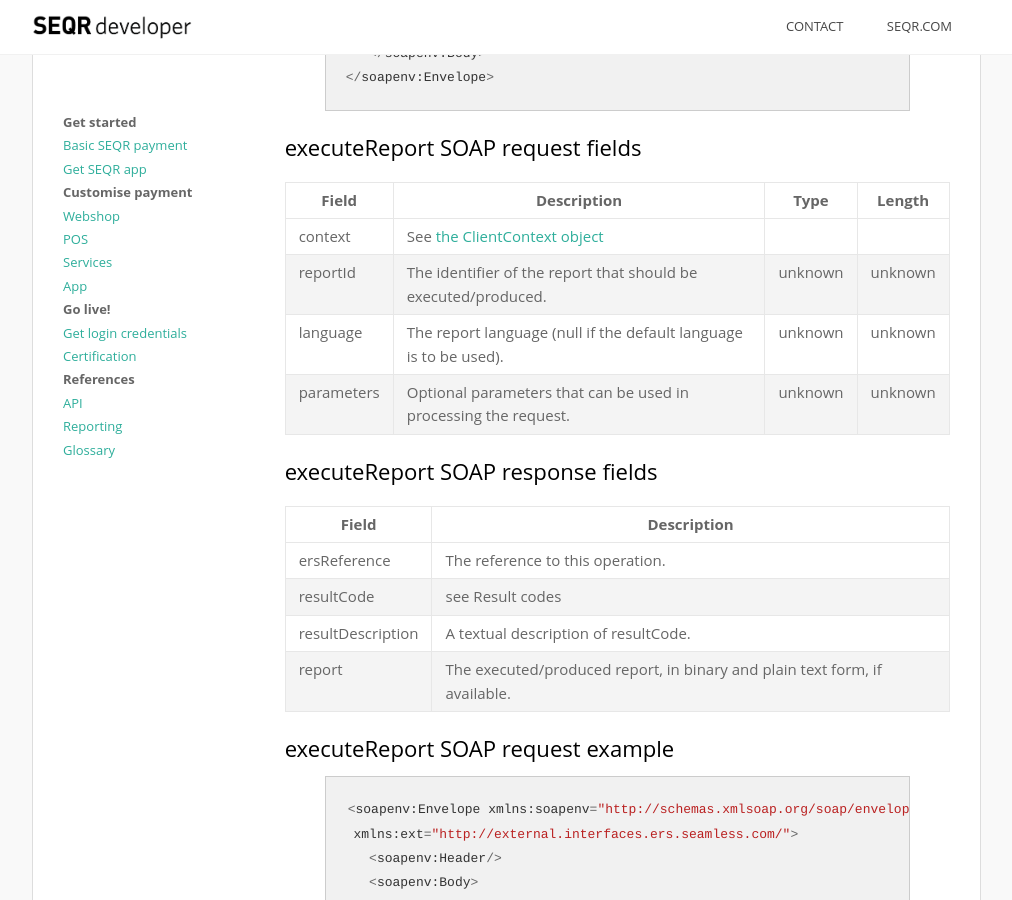
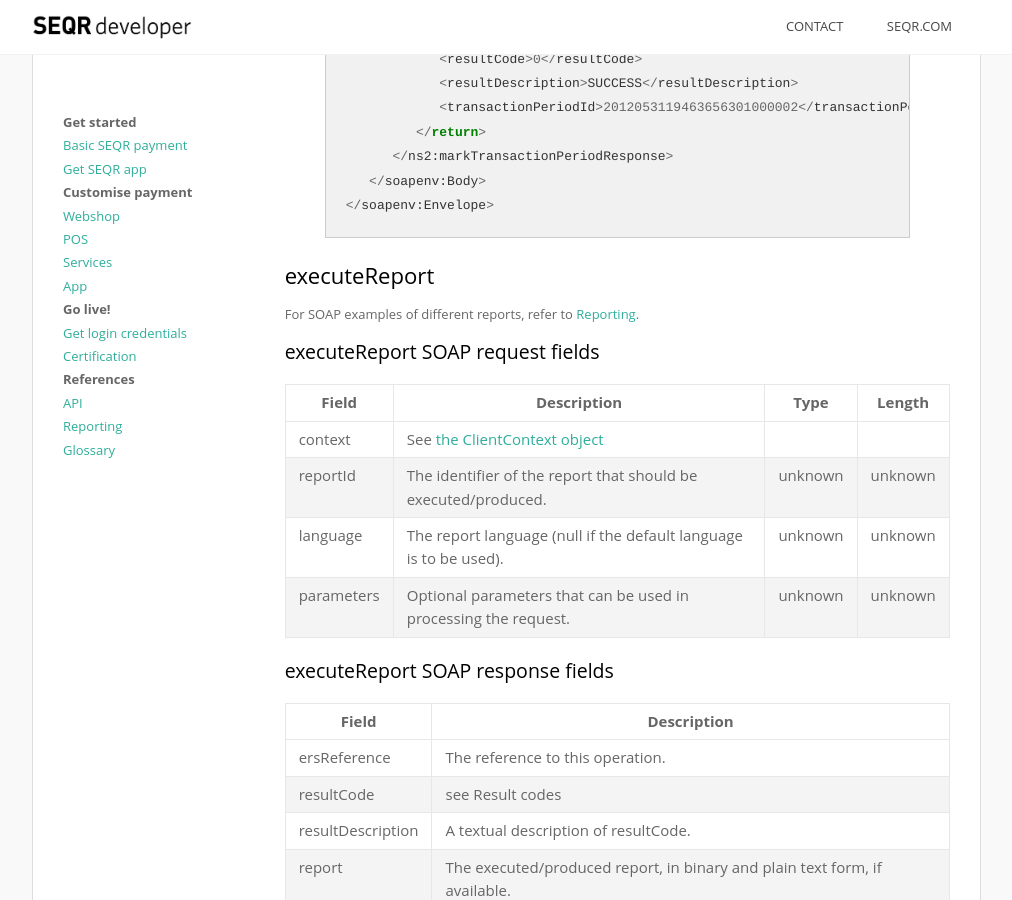
Before and after one commit to SeamlessDistribution/SeamlessDistribution.github.io, a Jekyll site: the page built from merchant/reference/api.md, in a window 1280 px wide and 900 px high, scrolled down 22576 px. Shown: the whole window, without its empty margins (138-1150 px from the left). Built offline with Jekyll 4.4.1, drawn with Linux system fonts in a browser that asks for light colours; some of the changed text lies outside the part shown.

Commit message:
new disposition level

```diff
--- a/merchant/reference/api.md
+++ b/merchant/reference/api.md
@@ -240,7 +244,7 @@
 |invoiceReference  | The SEQR service reference to the registered invoice. |
 
 
-## sendInvoice SOAP request example, for **Webshop** and **POS**
+### sendInvoice SOAP request example, for **Webshop** and **POS**
 
 {% highlight python %}
 <soapenv:Envelope xmlns:soapenv="http://schemas.xmlsoap.org/soap/envelope/"
@@ -275,7 +279,7 @@
 {% endhighlight %}
 
 
-## sendInvoice SOAP request example, for **Service**
+### sendInvoice SOAP request example, for **Service**
 
 {% highlight python %}
 <soapenv:Envelope xmlns:soapenv="http://schemas.xmlsoap.org/soap/envelope/"
@@ -311,8 +315,7 @@
 {% endhighlight %}
 
 
-
-## sendInvoice SOAP response example
+### sendInvoice SOAP response example
 
 {% highlight python %}
 <soap:Envelope xmlns:soap="http://schemas.xmlsoap.org/soap/envelope/">
@@ -344,8 +347,7 @@
 | tokens | The customer tokens applied to this invoice. Can be used for loyalty membership, coupons, etc. The following parameters:type,value (such as card value, coupon code, status (0 - pending, 1 - used when updated by merchant, 90 - blocked or 99 - invalid, unknown), description. **Note!** The new token (e.g. name of loyalty card) must be added to SEQR system in advance.| unknown | unknown |
 
 
-
-## updateInvoice SOAP response fields
+### updateInvoice SOAP response fields
 
 
 | Field | Description |
@@ -355,7 +357,7 @@
 | resultDescription | A textual description of resultCode. |
 
 
-## updateInvoice SOAP request example
+### updateInvoice SOAP request example
 
 
 {% highlight python %}
@@ -391,8 +393,7 @@
 {% endhighlight %}
 
 
-
-## updateInvoice SOAP response example
+### updateInvoice SOAP response example
 
 {% highlight python %}
 <soap:Envelope xmlns:soap="http://schemas.xmlsoap.org/soap/envelope/">
@@ -420,7 +422,7 @@
 | invoiceVersion | Version of the invoice. The first time that it uses getPaymentStatus method the client sets the invoiceVersion to zero. The SEQR service increments the invoiceVersion in responce message when: the state of the payment status changes, or, a new buyer token is provided to be considered in the invoice. In subsequent uses of the getPaymentStatus method, the client must use the latest value of invoiceVersion as an acknowledgement that it has received the latest change. | unknown | unknown |
 
 
-## getPaymentStatus SOAP response fields
+### getPaymentStatus SOAP response fields
 
 
 | Field | Description |
@@ -434,7 +436,7 @@
 | resultCode | Receipt of the payment, if the status is PAID |
 
 
-## getPaymentStatus SOAP request example
+### getPaymentStatus SOAP request example
 
 {% highlight python %}
 <soapenv:Envelope xmlns:soapenv="http://schemas.xmlsoap.org/soap/envelope/"
@@ -463,7 +465,7 @@
 {% endhighlight %}
 
 
-## getPaymentStatus SOAP response example
+### getPaymentStatus SOAP response example
 
 {% highlight python %}
 <soap:Envelope xmlns:soap="http://schemas.xmlsoap.org/soap/envelope/">
@@ -494,7 +499,7 @@
 | receiptDocument | Receipt document, containing the full details of the receipt (mimeType, receiptData, receiptType - all mandatory). Preferably in ARTS Receipt XML/HTML format. | unknown | unknown |
 
 
-## submitPaymentReceipt SOAP response fields
+### submitPaymentReceipt SOAP response fields
 
 
 | Field | Description |
@@ -504,7 +509,7 @@
 | resultDescription | A textual description of resultCode. |
 
 
-## submitPaymentReceipt SOAP request example
+### submitPaymentReceipt SOAP request example
 
 
 {% highlight python %}
@@ -538,8 +543,7 @@
 {% endhighlight %}
 
 
-
-## submitPaymentReceipt SOAP response example
+### submitPaymentReceipt SOAP response example
 
 {% highlight python %}
 <soap:Envelope xmlns:soap="http://schemas.xmlsoap.org/soap/envelope/">
@@ -566,7 +572,7 @@
 | invoiceReference | Reference of the invoice to be canceled. | string | unknown |
 
 
-## cancelInvoice SOAP response fields
+### cancelInvoice SOAP response fields
 
 
 | Field | Description |
@@ -576,7 +582,7 @@
 | resultDescription | A textual description of resultCode. |
 
 
-## cancelInvoice SOAP request example
+### cancelInvoice SOAP request example
 
 {% highlight python %}
 <soapenv:Envelope xmlns:soapenv="http://schemas.xmlsoap.org/soap/envelope/"
@@ -604,7 +610,7 @@
 {% endhighlight %}
 
 
-## cancelInvoice SOAP response example
+### cancelInvoice SOAP response example
 
 {% highlight python %}
 <soap:Envelope xmlns:soap="http://schemas.xmlsoap.org/soap/envelope/">
@@ -630,7 +638,7 @@
 | invoiceReference | Reference of the invoice that is reserved. | string | unknown |
 
 
-## commitReservation SOAP response fields
+### commitReservation SOAP response fields
 
 
 | Field | Description |
@@ -659,7 +665,7 @@
 | name | The name to appear on the buyer’s mobile device, e.g. "My Restaurant, cash register 2". | string | unknown |
 
 
-## registerTerminal SOAP response fields
+### registerTerminal SOAP response fields
 
 
 | Field | Description |
@@ -670,7 +676,7 @@
 | terminalId | The newly generated unique identifier for this terminal. This identifier should be used in future communications of this terminal towards the SEQR service. |
 
 
-## registerTerminal SOAP request example
+### registerTerminal SOAP request example
 
 
 {% highlight python %}
@@ -702,7 +708,7 @@
 {% endhighlight %}
 
 
-## registerTerminal SOAP response example
+### registerTerminal SOAP response example
 
 {% highlight python %}
 <soap:Envelope xmlns:soap="http://schemas.xmlsoap.org/soap/envelope/">
@@ -729,7 +737,7 @@
 | TerminalId | The SEQR ID of the terminal to be unregistered. | unknown | unknown |
 
 
-## unregisterTerminal SOAP response fields
+### unregisterTerminal SOAP response fields
 
 
 | Field | Description |
@@ -739,7 +747,7 @@
 | resultDescription | A textual description of resultCode. |
 
 
-## unregisterTerminal SOAP request example
+### unregisterTerminal SOAP request example
 
 
 {% highlight python %}
@@ -767,7 +775,7 @@
 {% endhighlight %}
 
 
-## unregisterTerminal SOAP response example
+### unregisterTerminal SOAP response example
 
 {% highlight python %}
 <soap:Envelope xmlns:soap="http://schemas.xmlsoap.org/soap/envelope/">
@@ -796,7 +803,7 @@
 | SeqrId | The SEQR ID of the terminal. | unknown | unknown |
 
 
-## assignSeqrId SOAP response fields
+### assignSeqrId SOAP response fields
 
 
 | Field | Description |
@@ -806,7 +813,7 @@
 | resultDescription | A textual description of resultCode. |
 
 
-## assignSeqrId SOAP request example
+### assignSeqrId SOAP request example
 
 
 {% highlight python %}
@@ -835,7 +842,7 @@
 {% endhighlight %}
 
 
-## assignSeqrId SOAP response example
+### assignSeqrId SOAP response example
 
 {% highlight python %}
 <soap:Envelope xmlns:soap="http://schemas.xmlsoap.org/soap/envelope/">
@@ -864,7 +870,7 @@
 | key | Authorization token, provided by SEQR server. | unknown | unknown |
 
 
-## getClientSessionInfo response fields
+### getClientSessionInfo response fields
 
 
 | Field | Description |
@@ -874,7 +880,7 @@
 | parameters | Set of parameters related to the user of the Service. Will always contain the following: msisdn (the msisdn of SEQR user), subscriberKey (unique identifier of SEQR user). May contain any additional parameters embedded in the QR code: ParameterX, ParameterZ. etc. (can be any number of embedded QR code parameters supplied in the list)|
 
 
-## getClientSessionInfo SOAP request example
+### getClientSessionInfo SOAP request example
 
 
 {% highlight python %}
@@ -900,7 +906,7 @@
 {% endhighlight %}
 
 
-## getClientSessionInfo SOAP response example
+### getClientSessionInfo SOAP response example
 
 {% highlight python %}
 <soap:Envelope xmlns:soap="http://schemas.xmlsoap.org/soap/envelope/">
@@ -949,7 +956,7 @@
 | parameters | Optional parameters that can be used in processing the request. | unknown | unknown |
 
 
-## markTransactionPeriod response fields
+### markTransactionPeriod response fields
 
 
 | Field | Description |
@@ -959,7 +966,7 @@
 | resultDescription | A textual description of resultCode. |
 
 
-## markTransactionPeriod SOAP request example, per **shop** reconciliation
+### markTransactionPeriod SOAP request example, per **shop** reconciliation
 
 
 {% highlight python %}
@@ -988,7 +995,7 @@
 {% endhighlight %}
 
 
-## markTransactionPeriod SOAP response example, per **shop** reconciliation
+### markTransactionPeriod SOAP response example, per **shop** reconciliation
 
 {% highlight python %}
 <soap:Envelope xmlns:soap="http://schemas.xmlsoap.org/soap/envelope/">
@@ -1007,7 +1014,7 @@
 
 
 
-## markTransactionPeriod SOAP request example, per **terminal** reconciliation
+### markTransactionPeriod SOAP request example, per **terminal** reconciliation
 
 
 {% highlight python %}
@@ -1040,7 +1047,7 @@
 {% endhighlight %}
 
 
-## markTransactionPeriod SOAP response example, per **terminal** reconciliation
+### markTransactionPeriod SOAP response example, per **terminal** reconciliation
 
 {% highlight python %}
 <soap:Envelope xmlns:soap="http://schemas.xmlsoap.org/soap/envelope/">
@@ -1058,8 +1065,11 @@
 {% endhighlight %}
 
 
+## executeReport
 
-## executeReport SOAP request fields
+For SOAP examples of different reports, refer to <a href="/merchant/reference/reporting">Reporting</a>.
+
+### executeReport SOAP request fields
 
 
 | Field | Description | Type | Length |
@@ -1070,7 +1080,7 @@
 | parameters | Optional parameters that can be used in processing the request. | unknown | unknown |
 
 
-## executeReport SOAP response fields
+### executeReport SOAP response fields
 
 
 | Field | Description |
@@ -1081,7 +1091,7 @@
 | report | The executed/produced report, in binary and plain text form, if available. |
 
 
-## executeReport SOAP request example
+### executeReport SOAP request example
 
 
 {% highlight python %}
@@ -1111,7 +1121,7 @@
 {% endhighlight %}
 
 
-## executeReport SOAP response example
+### executeReport SOAP response example
 
 {% highlight python %}
 <soap:Envelope xmlns:soap="http://schemas.xmlsoap.org/soap/envelope/">
```
Also changed, not shown: other parts of merchant/reference/api.md (+31 -25 lines).
